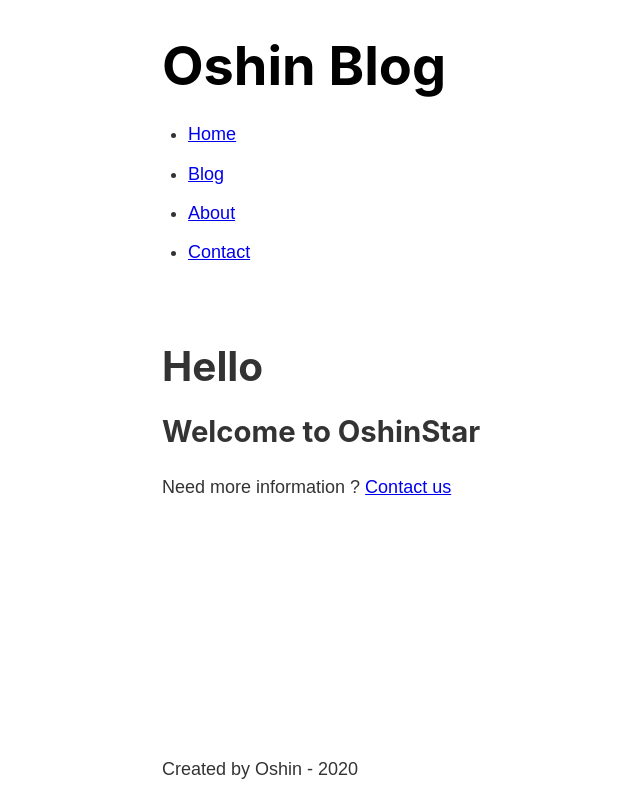
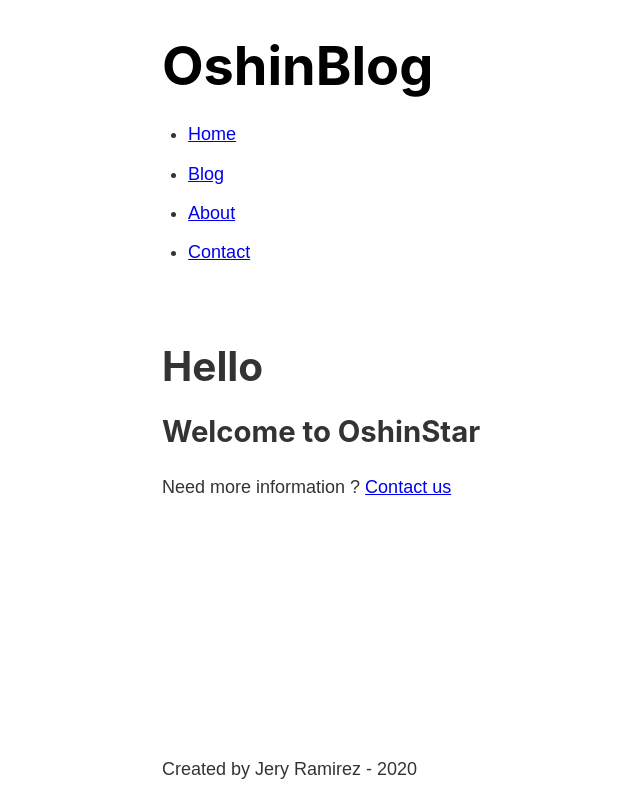
Before and after one commit to jery-oshin/help, a Gatsby site: page / in a window 1280 px wide. Shown: the whole page, without its empty margins (121-761 px from the left). Built offline with nearby package versions, Linux system fonts and the light colour scheme; Gatsby itself is replaced by a stand-in of ours.

Commit message:
In this part of the proyect I have used GraphQl to add data

```diff
--- a/gatsby-config.js
+++ b/gatsby-config.js
@@ -1,4 +1,8 @@
 module.exports = {
+  siteMetadata: {
+    title: 'OshinBlog',
+    author: 'Jery Ramirez'
+  },
   plugins: [
     'gatsby-plugin-sass'
   ]
--- a/src/components/footer.js
+++ b/src/components/footer.js
@@ -1,10 +1,22 @@
 import React from 'react';
+import {graphql, useStaticQuery } from 'gatsby';
 
-const Footer = () => (
-    <footer>
-        Created by Oshin - 2020
-    </footer>
+const Footer = () => {
+    const data = useStaticQuery(graphql`
+        query {
+            site {
+                siteMetadata {
+                    author
+                }
+            }
+        }
+    `)
+    return(
+        <footer>
+            Created by {data.site.siteMetadata.author} - 2020
+        </footer>
 
-);
+    )
+}
 
 export default Footer
--- a/src/components/header.js
+++ b/src/components/header.js
@@ -1,13 +1,25 @@
 import React from 'react';
-import { Link } from 'gatsby'
+import { Link, graphql, useStaticQuery } from 'gatsby'
 
 import headerStyles from './header.module.scss';
 
-const Header = () => (
+const Header = () => {
+    const data = useStaticQuery(graphql`
+        query{
+            site {
+                siteMetadata {
+                    title
+                }
+            }
+        }
+    `);
+
+    return (
+
         <header className={headerStyles.header}>
             <h1>
                 <Link className={headerStyles.title} to="/">
-                Oshin Blog
+                    {data.site.siteMetadata.title}
                 </Link>
             </h1>
             <nav>
@@ -27,6 +39,6 @@
                 </ul>
             </nav>
         </header>
-);
-
+    )
+}
 export default Header
```
Lines whose indentation alone changed are shown as unchanged.
